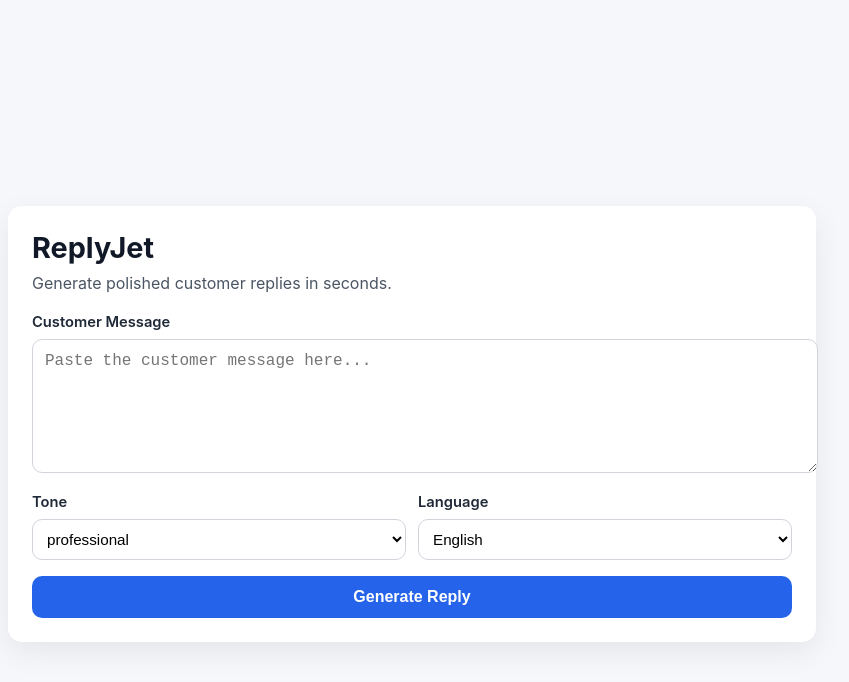
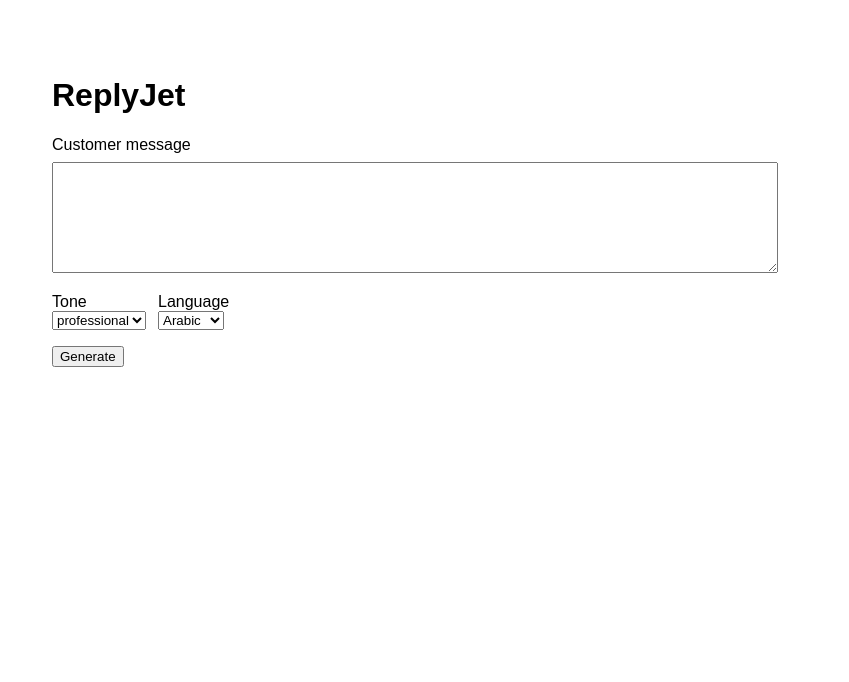
Before and after one commit to SamoTech/ReplyJet, a Next.js app: page / in a window 1280 px wide. Shown: the top 682 px of the page, without its empty margins (228-1077 px from the left). Built offline with nearby package versions, Linux system fonts and the light colour scheme.

Commit message:
fix: simplify app page and wire generate flow

```diff
--- a/app/page.js
+++ b/app/page.js
@@ -3,21 +3,19 @@
 import { useState } from "react";
 
 const tones = ["professional", "friendly", "sales"];
-const languages = ["English", "Arabic"];
+const languages = ["Arabic", "English"];
 
 export default function HomePage() {
   const [message, setMessage] = useState("");
   const [tone, setTone] = useState("professional");
-  const [language, setLanguage] = useState("English");
-  const [result, setResult] = useState("");
+  const [language, setLanguage] = useState("Arabic");
+  const [reply, setReply] = useState("");
+  const [loading, setLoading] = useState(false);
   const [error, setError] = useState("");
-  const [loading, setLoading] = useState(false);
-  const [copied, setCopied] = useState(false);
 
   const handleGenerate = async () => {
-    setCopied(false);
     setError("");
-    setResult("");
+    setReply("");
 
     if (!message.trim()) {
       setError("Please enter a customer message.");
@@ -33,14 +31,14 @@
         body: JSON.stringify({ message, tone, language }),
       });
 
-      const payload = await response.json();
+      const data = await response.json();
 
       if (!response.ok) {
-        setError(payload.error || "Could not generate a reply.");
+        setError(data.error || "Failed to generate reply.");
         return;
       }
 
-      setResult(payload.data.reply || "");
+      setReply(data?.data?.reply || "");
     } catch {
       setError("Network error. Please try again.");
     } finally {
@@ -48,37 +46,24 @@
     }
   };
 
-  const handleCopy = async () => {
-    if (!result) return;
-    await navigator.clipboard.writeText(result);
-    setCopied(true);
-    setTimeout(() => setCopied(false), 1200);
-  };
+  return (
+    <main style={{ maxWidth: 720, margin: "40px auto", padding: 16, fontFamily: "Arial, sans-serif" }}>
+      <h1>ReplyJet</h1>
 
-  return (
-    <main style={styles.container}>
-      <div style={styles.card}>
-        <h1 style={styles.title}>ReplyJet</h1>
-        <p style={styles.subtitle}>Generate polished customer replies in seconds.</p>
-
-        <label style={styles.label} htmlFor="message">
-          Customer Message
-        </label>
+      <label htmlFor="message">Customer message</label>
       <textarea
         id="message"
-          style={styles.textarea}
-          placeholder="Paste the customer message here..."
+        rows={7}
+        style={{ width: "100%", marginTop: 8, marginBottom: 16 }}
         value={message}
         onChange={(e) => setMessage(e.target.value)}
-          rows={6}
       />
 
-        <div style={styles.row}>
-          <div style={styles.field}>
-            <label style={styles.label} htmlFor="tone">
-              Tone
-            </label>
-            <select id="tone" style={styles.select} value={tone} onChange={(e) => setTone(e.target.value)}>
+      <div style={{ display: "flex", gap: 12, marginBottom: 16 }}>
+        <div>
+          <label htmlFor="tone">Tone</label>
+          <br />
+          <select id="tone" value={tone} onChange={(e) => setTone(e.target.value)}>
             {tones.map((item) => (
               <option key={item} value={item}>
                 {item}
@@ -87,16 +72,10 @@
           </select>
         </div>
 
-          <div style={styles.field}>
-            <label style={styles.label} htmlFor="language">
-              Language
-            </label>
-            <select
-              id="language"
-              style={styles.select}
-              value={language}
-              onChange={(e) => setLanguage(e.target.value)}
-            >
+        <div>
+          <label htmlFor="language">Language</label>
+          <br />
+          <select id="language" value={language} onChange={(e) => setLanguage(e.target.value)}>
             {languages.map((item) => (
               <option key={item} value={item}>
                 {item}
@@ -106,134 +85,18 @@
         </div>
       </div>
 
-        <button style={styles.button} onClick={handleGenerate} disabled={loading}>
-          {loading ? "Generating..." : "Generate Reply"}
+      <button onClick={handleGenerate} disabled={loading}>
+        {loading ? "Generating..." : "Generate"}
       </button>
 
-        {error ? <p style={styles.error}>{error}</p> : null}
+      {error ? <p style={{ color: "crimson" }}>{error}</p> : null}
 
-        {result ? (
-          <section style={styles.resultBox}>
-            <div style={styles.resultHeader}>
-              <h2 style={styles.resultTitle}>Generated Reply</h2>
-              <button style={styles.copyButton} onClick={handleCopy}>
-                {copied ? "Copied" : "Copy"}
-              </button>
+      {reply ? (
+        <div style={{ marginTop: 16 }}>
+          <h2>Reply</h2>
+          <pre style={{ whiteSpace: "pre-wrap" }}>{reply}</pre>
         </div>
-            <p style={styles.resultText}>{result}</p>
-          </section>
       ) : null}
-      </div>
     </main>
   );
 }
-
-const styles = {
-  container: {
-    minHeight: "100vh",
-    display: "flex",
-    justifyContent: "center",
-    alignItems: "center",
-    padding: "24px",
-    background: "#f5f7fb",
-    fontFamily: "Inter, Arial, sans-serif",
-  },
-  card: {
-    width: "100%",
-    maxWidth: "760px",
-    background: "#fff",
-    borderRadius: "14px",
-    padding: "24px",
-    boxShadow: "0 10px 30px rgba(0, 0, 0, 0.07)",
-  },
-  title: {
-    margin: 0,
-    fontSize: "1.8rem",
-    color: "#111827",
-  },
-  subtitle: {
-    marginTop: "8px",
-    marginBottom: "20px",
-    color: "#4b5563",
-  },
-  label: {
-    display: "block",
-    marginBottom: "8px",
-    fontWeight: 600,
-    color: "#1f2937",
-    fontSize: "0.92rem",
-  },
-  textarea: {
-    width: "100%",
-    borderRadius: "10px",
-    border: "1px solid #d1d5db",
-    padding: "12px",
-    fontSize: "1rem",
-    outline: "none",
-    resize: "vertical",
-    marginBottom: "16px",
-  },
-  row: {
-    display: "grid",
-    gridTemplateColumns: "1fr 1fr",
-    gap: "12px",
-    marginBottom: "16px",
-  },
-  field: {
-    width: "100%",
-  },
-  select: {
-    width: "100%",
-    borderRadius: "10px",
-    border: "1px solid #d1d5db",
-    padding: "10px",
-    fontSize: "0.95rem",
-    background: "white",
-  },
-  button: {
-    width: "100%",
-    border: "none",
-    borderRadius: "10px",
-    padding: "12px 14px",
-    background: "#2563eb",
-    color: "#fff",
-    fontWeight: 700,
-    fontSize: "1rem",
-    cursor: "pointer",
-  },
-  error: {
-    marginTop: "12px",
-    color: "#b91c1c",
-    fontWeight: 500,
-  },
-  resultBox: {
-    marginTop: "20px",
-    border: "1px solid #dbe3f0",
-    borderRadius: "10px",
-    padding: "16px",
-    background: "#fafcff",
-  },
-  resultHeader: {
-    display: "flex",
-    justifyContent: "space-between",
-    alignItems: "center",
-    marginBottom: "10px",
-  },
-  resultTitle: {
-    margin: 0,
-    fontSize: "1rem",
-  },
-  copyButton: {
-    border: "1px solid #cbd5e1",
-    borderRadius: "8px",
-    padding: "6px 10px",
-    background: "white",
-    cursor: "pointer",
-  },
-  resultText: {
-    margin: 0,
-    whiteSpace: "pre-wrap",
-    lineHeight: 1.6,
-    color: "#1f2937",
-  },
-};
```
Lines whose indentation alone changed are shown as unchanged.
